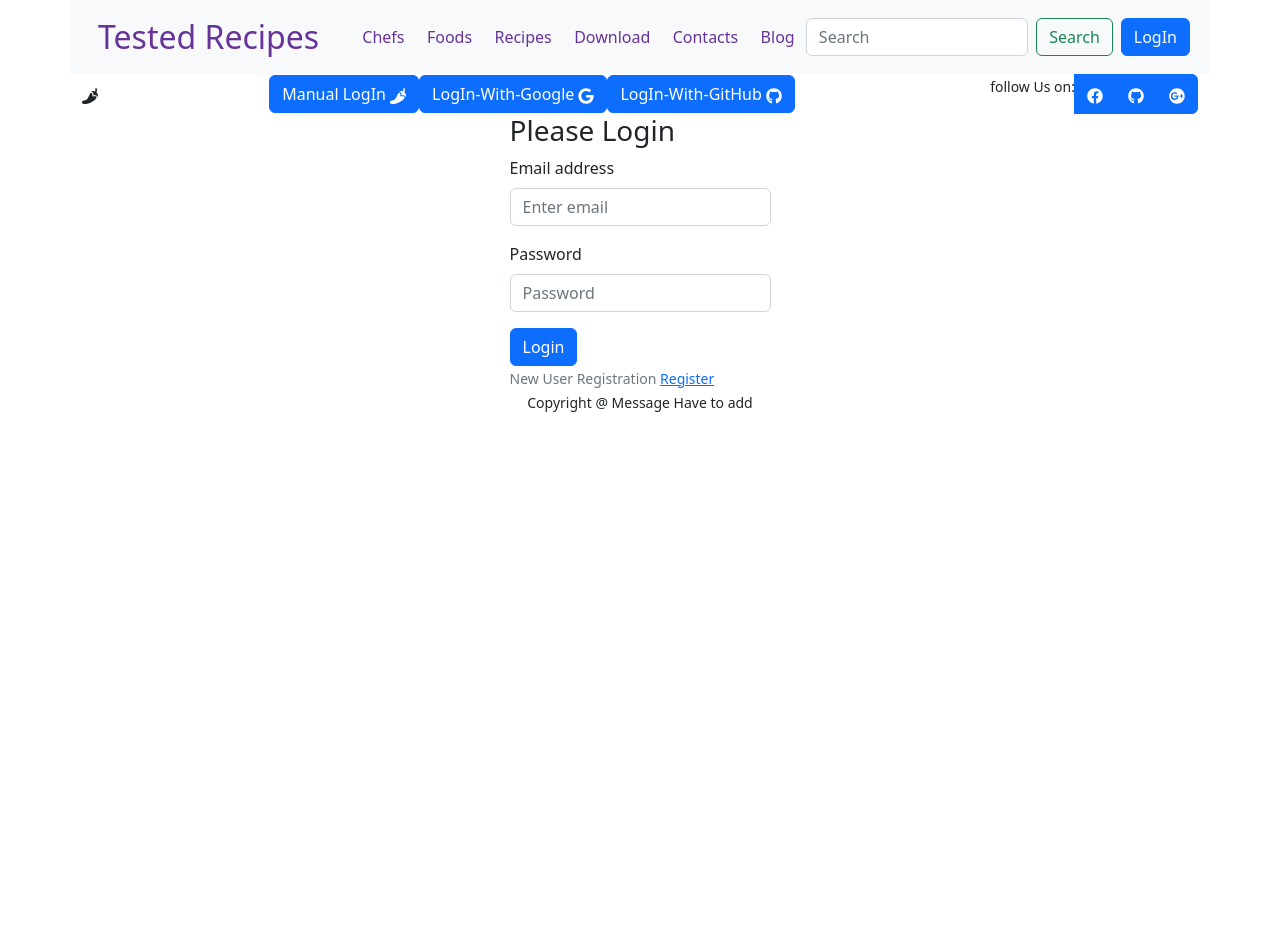
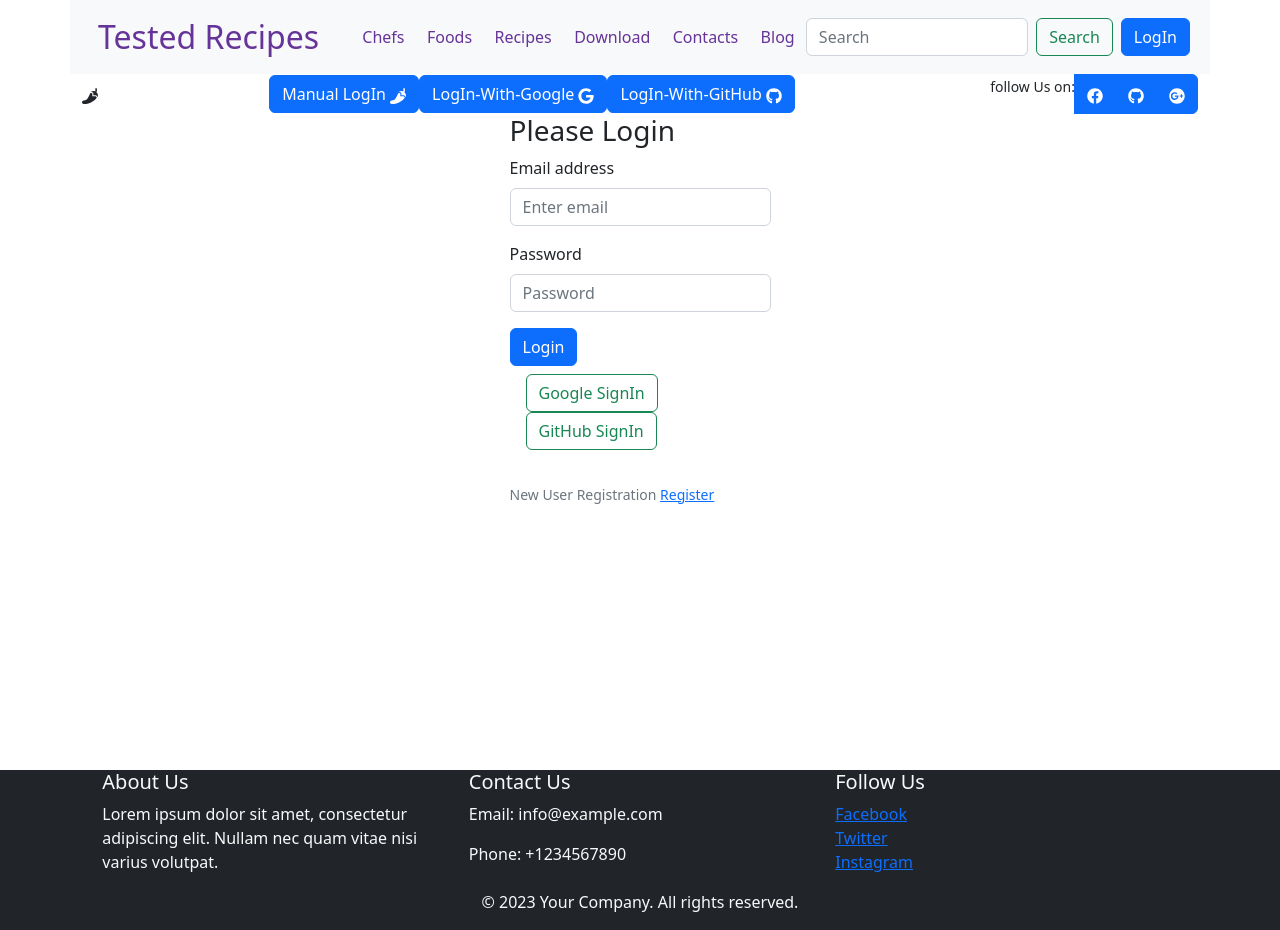
Before and after one commit to kabirshuvo/Tested-Recipes-Client, a React (Vite) app: page /login in a window 1280 px wide. Before the commit the page ends 800 px from the top, so only its background shows below. Built offline with nearby package versions, Linux system fonts and the light colour scheme; no server answers.

Commit message:
Login with google and github logic created

```diff
--- a/src/main.jsx
+++ b/src/main.jsx
@@ -2,7 +2,7 @@ import "bootstrap/dist/css/bootstrap.min.css";
 import React from "react";
 import ReactDOM from "react-dom/client";
 import { RouterProvider } from "react-router-dom";
-import "./index.css";
+
 import AuthProvider from "./providers/AuthProvider";
 import router from "./routs/Routs";
 
--- a/src/pages/Footer/Footer.jsx
+++ b/src/pages/Footer/Footer.jsx
@@ -1,10 +1,38 @@
+import { Col, Container, Row } from "react-bootstrap";
 
 
 const Footer = () => {
     return (
-        <div>
-            <p className='text-center'><small>Copyright @ Message Have to add</small></p>
-        </div>
+        <div className="mt-5">
+        <footer className="footer bg-dark text-light">
+          <Container className="d-flex flex-column justify-content-center align-items-center">
+            <Row>
+              <Col>
+                <h5>About Us</h5>
+                <p>Lorem ipsum dolor sit amet, consectetur adipiscing elit. Nullam nec quam vitae nisi varius volutpat.</p>
+              </Col>
+              <Col>
+                <h5>Contact Us</h5>
+                <p>Email: info@example.com</p>
+                <p>Phone: +1234567890</p>
+              </Col>
+              <Col>
+                <h5>Follow Us</h5>
+                <ul className="list-unstyled">
+                  <li><a href="#">Facebook</a></li>
+                  <li><a href="#">Twitter</a></li>
+                  <li><a href="#">Instagram</a></li>
+                </ul>
+              </Col>
+            </Row>
+            <Row className="mt-auto">
+              <Col>
+                <p className="text-center">© 2023 Your Company. All rights reserved.</p>
+              </Col>
+            </Row>
+          </Container>
+        </footer>
+      </div>
     );
 };
 
--- a/src/pages/Login/Login.jsx
+++ b/src/pages/Login/Login.jsx
@@ -3,13 +3,12 @@ import { Button, Container, Form } from "react-bootstrap";
 import { Link, useLocation, useNavigate } from "react-router-dom";
 import { AuthContext } from "../../providers/AuthProvider";
 const Login = () => {
-
-  const {signIn} = useContext(AuthContext);
+  const { signIn, signInWithGoogle, signInWithGithub } = useContext(AuthContext);
   const navigate = useNavigate();
   const location = useLocation();
-  console.log('login page location', location)
-  const from = location.state?.from?.pathname || '/'
-  const handleLogin = event => {
+  console.log("login page location", location);
+  const from = location.state?.from?.pathname || "/";
+  const handleLogin = (event) => {
     event.preventDefault();
     const form = event.target;
     const email = form.email.value;
@@ -17,22 +16,44 @@ const Login = () => {
     console.log(email, password);
 
     signIn(email, password)
+      .then((result) => {
+        const loggedUser = result.user;
+        console.log(loggedUser);
+        navigate(from, { replace: true });
+      })
+      .catch((error) => {
+        console.log(error);
+      });
+  };
+  const handleGoogleSignIn = () => {
+    signInWithGoogle()
     .then(result => {
       const loggedUser = result.user;
       console.log(loggedUser);
-      navigate(from, {replace: true});
+      navigate(from, { replace: true })
+    })
+    .catch( error => {
+      console.log(error)
+    })
+  }
+
+  const handleGithubSignIn = () => {
+    signInWithGithub()
+    .then(result => {
+      const loggedUser = result.user;
+      console.log(loggedUser);
+      navigate(from, { replace: true })
+
     })
     .catch(error => {
-      console.log(error);
+      console.log(error)
     })
   }
   return (
     <>
-      <Container className="w-25 mx-auto">
+      <Container style={{ height: "76vh" }} className="w-25 mx-auto">
         <h3>Please Login</h3>
-        <Form
-        onSubmit={handleLogin}
-        >
+        <Form onSubmit={handleLogin}>
           <Form.Group className="mb-3" controlId="formBasicEmail">
             <Form.Label>Email address</Form.Label>
             <Form.Control
@@ -57,6 +78,15 @@ const Login = () => {
             Login
           </Button>
           <br />
+          <div className="p-2">
+            <Button onClick={handleGoogleSignIn} variant="outline-success" className="mx-2">
+              <i className="fab fa-google"></i>Google SignIn
+            </Button>
+            <Button onClick={handleGithubSignIn} variant="outline-success" className="mx-2">
+              <i className="fab fa-github"></i>GitHub SignIn
+            </Button>
+          </div>
+          <br />
           <Form.Text className="text-secondary">
             New User Registration <Link to="/register">Register</Link>
           </Form.Text>
--- a/src/pages/loginWith/LoginWith.jsx
+++ b/src/pages/loginWith/LoginWith.jsx
@@ -1,9 +1,9 @@
-import React from 'react';
+
 import { Button, ButtonGroup } from 'react-bootstrap';
 import { FaFacebook, FaGithub, FaGoogle, FaGooglePlus, FaPepperHot } from 'react-icons/fa';
 const LoginWith = () => {
     return (
-        <div style={{ display: "flex", alignItems: "center", justifyContent: 'space-between' }}>
+        <div style={{ display: "flex", alignItems: "center", justifyContent: 'space-between', }}>
             <div>
                 <FaPepperHot></FaPepperHot>
             </div>
--- a/src/providers/AuthProvider.jsx
+++ b/src/providers/AuthProvider.jsx
@@ -1,8 +1,11 @@
 import {
+  GithubAuthProvider,
+  GoogleAuthProvider,
   createUserWithEmailAndPassword,
   getAuth,
   onAuthStateChanged,
   signInWithEmailAndPassword,
+  signInWithPopup,
   signOut,
 } from "firebase/auth";
 import { createContext, useEffect, useState } from "react";
@@ -11,6 +14,9 @@ import app from "../firebase/firebase.config";
 export const AuthContext = createContext(null);
 
 const auth = getAuth(app);
+
+const googleAuthProvider = new GoogleAuthProvider();
+const githubAuthProvider = new GithubAuthProvider();
 
 const AuthProvider = ({ children }) => {
   const [user, setUser] = useState(null);
@@ -26,6 +32,14 @@ const AuthProvider = ({ children }) => {
 
     return signInWithEmailAndPassword(auth, email, password);
   };
+
+  const signInWithGoogle = () => {
+    return signInWithPopup(auth, googleAuthProvider);
+  }
+
+  const signInWithGithub = () => {
+    return signInWithPopup(auth, githubAuthProvider)
+  }
   const logOut = () => {
     setLoading(true);
 
@@ -48,7 +62,9 @@ const AuthProvider = ({ children }) => {
     createUser,
     signIn,
     logOut,
-    loading
+    loading,
+    signInWithGoogle,
+    signInWithGithub
   };
   return (
     <AuthContext.Provider value={authInfo}>{children}</AuthContext.Provider>
```
